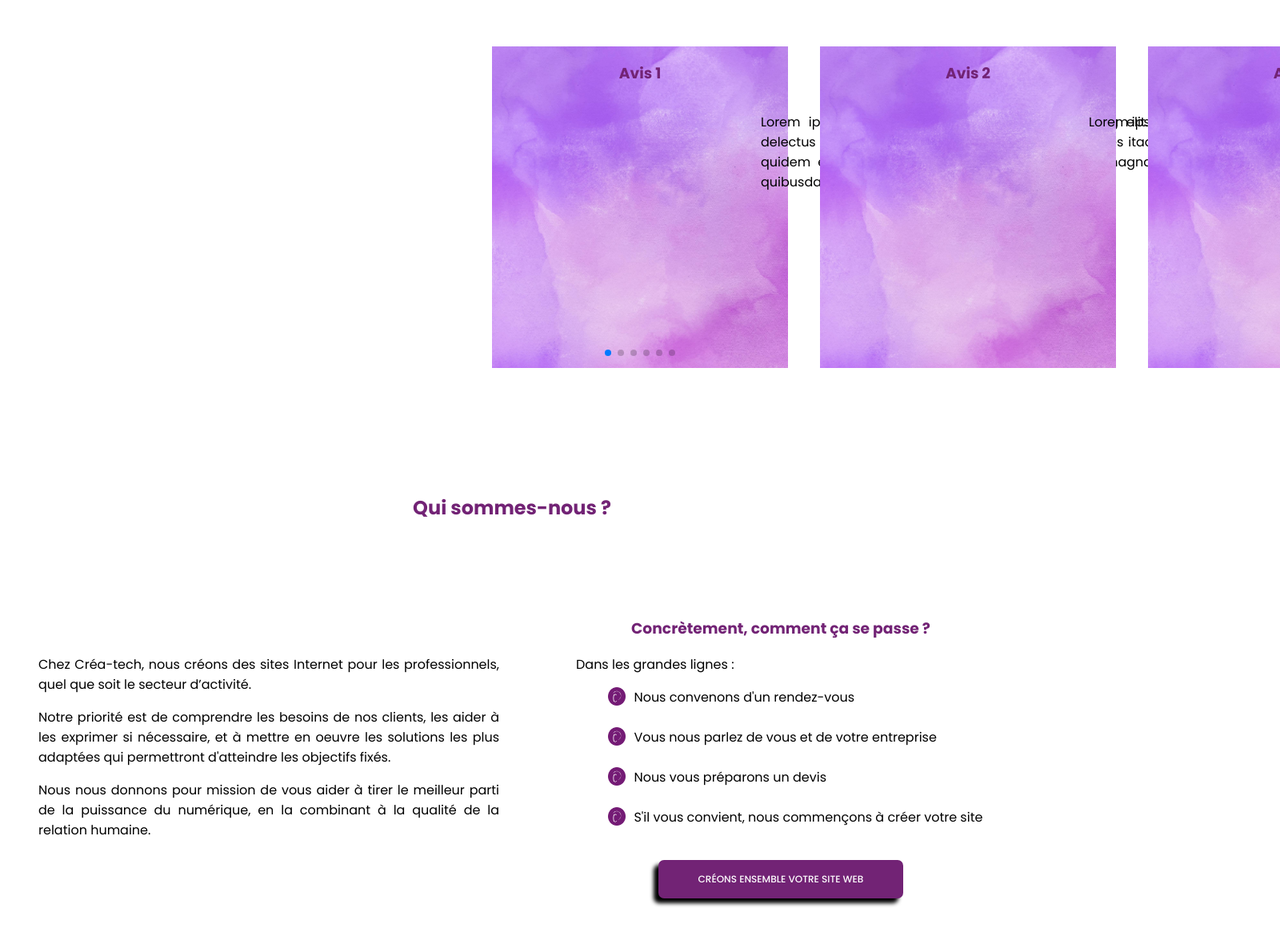
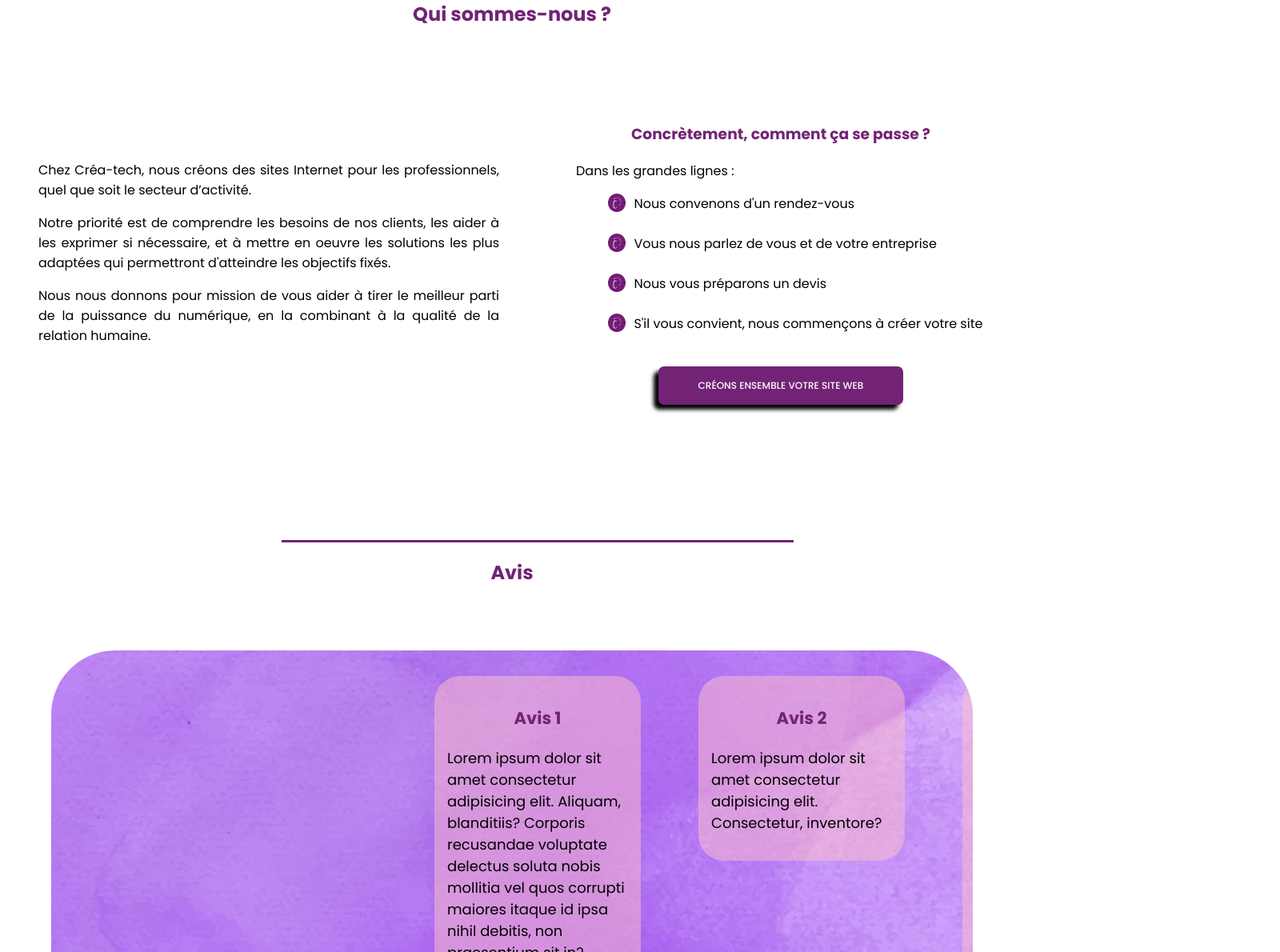
Before and after one commit to CathyThuliez/Crea-tech, a React (Create React App) app in the folder crea-tech/: page / in a window 1280 px wide. Shown: the part 1760-2950 px from the top of the page at 80% size, 1600 px wide, since content can reach past the window. Built offline with nearby package versions, Linux system fonts and the light colour scheme.

Commit message:
Maj app.js (changement ordre page) + ajout css de Avis

```diff
--- a/crea-tech/src/App.css
+++ b/crea-tech/src/App.css
@@ -294,24 +294,18 @@ b {
 /* AVIS */
 /* Style du carrousel  */
 .swiper {
-  padding: 10rem;
-  margin-top: 10rem;
-  width: 100rem;
+  background-image: url(images/BG_ACCUEIL/15634900_5660676.jpg);
+  border-radius: 5rem;
+  margin-top: 5rem;
+  width: 90vw;
 }
 
 .swiper-slide {
-  background-image: url(images/BG_ACCUEIL/15634900_5660676.jpg);
-  background-size: cover;
-  width: 30rem;
-  height: 50rem;
-}
-
-.swiper-slide p {
+  background-color: rgba(255, 192, 203, 0.5);
+  border-radius: 2rem;
+  font-size: 18px;
+  margin: 2rem;
   padding: 1rem;
-  margin-left: 20rem;
-  text-align: justify;
-  width: 60rem;
-  height: 20rem;
 }
 
 /* A PROPOS */
--- a/crea-tech/src/App.js
+++ b/crea-tech/src/App.js
@@ -16,8 +16,8 @@ function App() {
       <Header />
       <Accueil />
       <Services />
+      <A_propos />
       <Avis />
-      <A_propos />
       <Projets />
       <Contact />
       <Footer />
```
